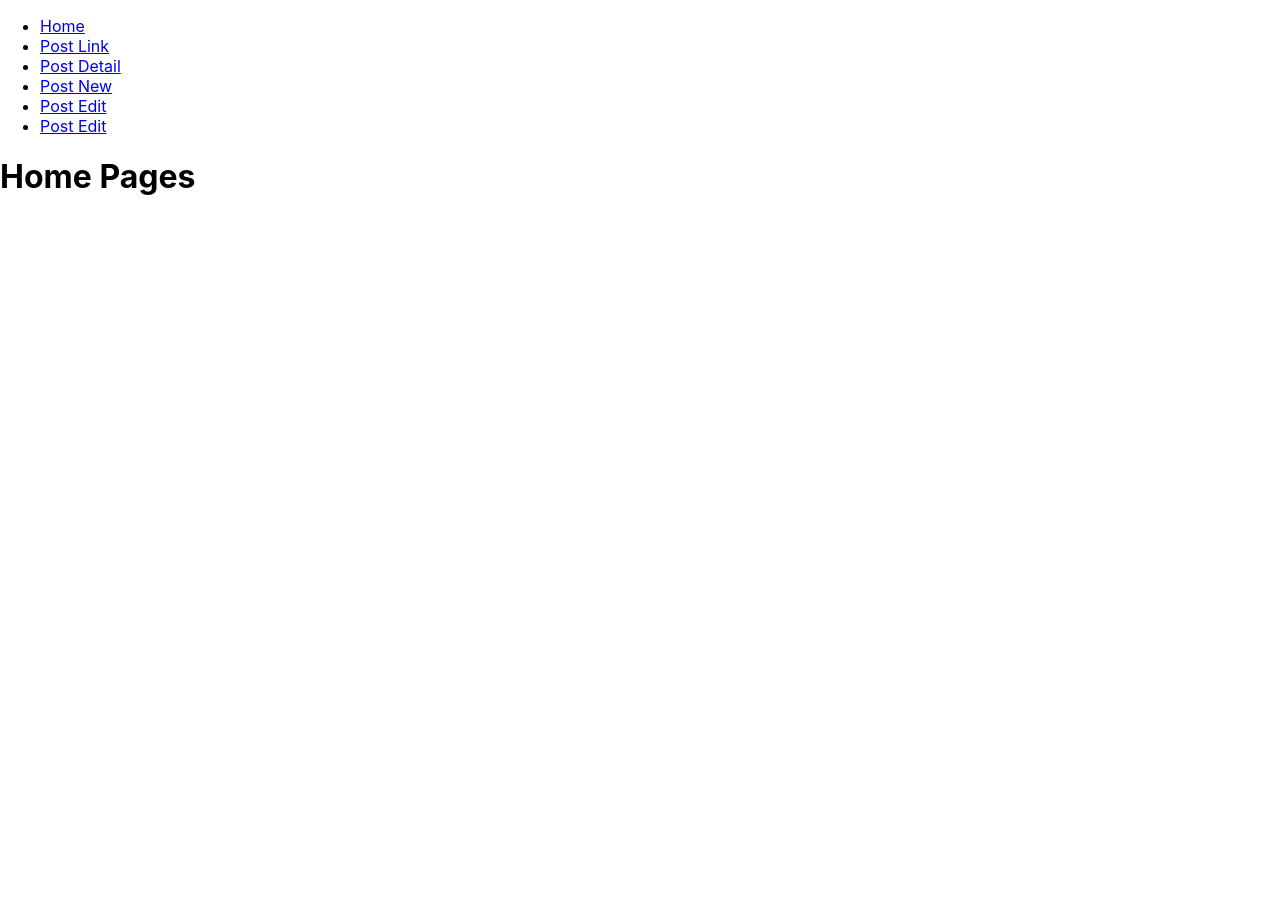
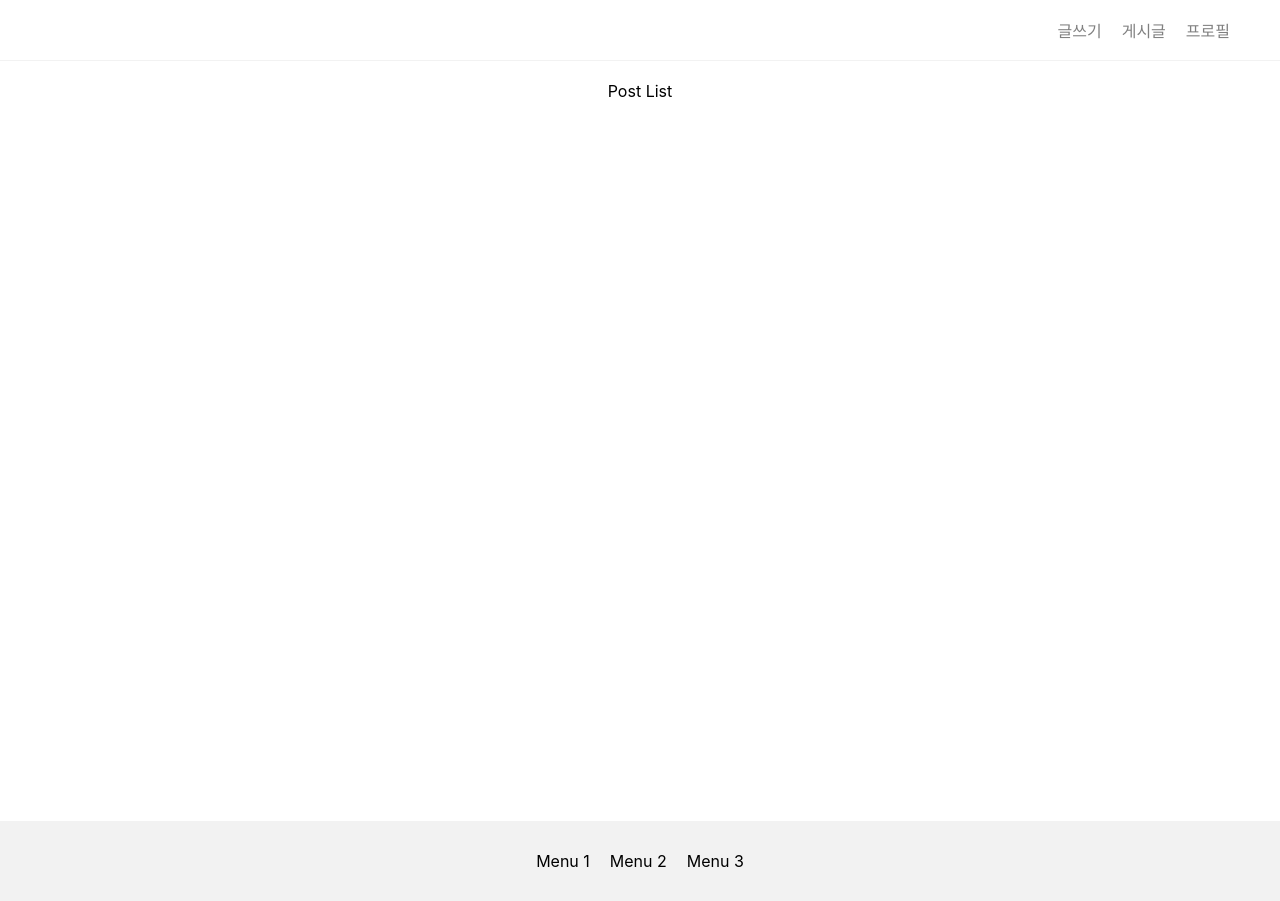
Before and after one commit to korca0220/f-blog-app, a React (Create React App) app: page / in a window 1280 px wide. Before the commit the page ends 800 px from the top, so only its background shows below. Built offline with nearby package versions, Linux system fonts and the light colour scheme.

Commit message:
first layout

```diff
--- a/src/App.tsx
+++ b/src/App.tsx
@@ -1,40 +1,10 @@
-import { Link, Navigate, Route, Routes } from "react-router-dom";
 import "./App.css";
+import Router from "./components/Router";
 
 function App() {
   return (
     <>
-      <ul>
-        <li>
-          <Link to={"/"}> Home </Link>
-        </li>
-        <li>
-          <Link to={"/posts"}> Post Link </Link>
-        </li>
-        <li>
-          <Link to={"/posts/:id"}> Post Detail </Link>
-        </li>
-        <li>
-          <Link to={"/posts/new"}> Post New </Link>
-        </li>
-        <li>
-          <Link to={"/posts/edit/:id"}> Post Edit </Link>
-        </li>
-        <li>
-          <Link to={"/profile"}> Post Edit </Link>
-        </li>
-      </ul>
-      <Routes>
-        <Route path="/" element={<h1>Home Pages</h1>} />
-        <Route path="/posts" element={<h1>Post List Page</h1>} />
-        <Route path="/posts/:id" element={<h1>Post Detail Page</h1>} />
-        <Route path="/posts/new" element={<h1>Post New Page</h1>} />
-        <Route path="/posts/edit/:id" element={<h1>Post Edit Page</h1>} />
-        <Route path="/profile" element={<h1>Profile Page</h1>} />
-        <Route path="*" element={<Navigate replace to={"/"}></Navigate>}>
-          {" "}
-        </Route>
-      </Routes>
+      <Router />
     </>
   );
 }
--- /dev/null
+++ b/src/components/Router.tsx
@@ -0,0 +1,30 @@
+import { Navigate, Route, Routes } from "react-router-dom";
+import Home from "../pages/home";
+import Login from "../pages/login";
+import PostList from "../pages/posts";
+import PostDetail from "../pages/posts/detail";
+import PostEdit from "../pages/posts/edit";
+import PostNew from "../pages/posts/new";
+import Profile from "../pages/profile";
+import SignUp from "../pages/signup";
+
+export default function Router() {
+  return (
+    <>
+      <Routes>
+        <Route path="/" element={<Home />} />
+        <Route path="/posts" element={<PostList />} />
+        <Route path="/posts/:id" element={<PostDetail />} />
+        <Route path="/posts/new" element={<PostNew />} />
+        <Route path="/posts/edit/:id" element={<PostEdit />} />
+        <Route path="/profile" element={<Profile />} />
+        <Route path="/login" element={<Login />} />
+        <Route path="/singup" element={<SignUp />} />
+        <Route
+          path="*"
+          element={<Navigate replace to={"/"}></Navigate>}
+        ></Route>
+      </Routes>
+    </>
+  );
+}
--- a/src/index.css
+++ b/src/index.css
@@ -1,13 +1,51 @@
 body {
   margin: 0;
-  font-family: -apple-system, BlinkMacSystemFont, 'Segoe UI', 'Roboto', 'Oxygen',
-    'Ubuntu', 'Cantarell', 'Fira Sans', 'Droid Sans', 'Helvetica Neue',
+  font-family: -apple-system, BlinkMacSystemFont, "Segoe UI", "Roboto", "Oxygen",
+    "Ubuntu", "Cantarell", "Fira Sans", "Droid Sans", "Helvetica Neue",
     sans-serif;
   -webkit-font-smoothing: antialiased;
   -moz-osx-font-smoothing: grayscale;
 }
 
 code {
-  font-family: source-code-pro, Menlo, Monaco, Consolas, 'Courier New',
+  font-family: source-code-pro, Menlo, Monaco, Consolas, "Courier New",
     monospace;
 }
+
+header {
+  display: flex;
+  justify-content: space-between;
+  flex-direction: row-reverse;
+  border-bottom: 1px solid #f2f2f2;
+  padding: 10px 40px;
+  min-height: 40px;
+  align-items: center;
+}
+
+header a {
+  margin: 0px 10px;
+  text-decoration: none;
+  color: gray;
+}
+
+header a:focus,
+header a:hover {
+  color: black;
+}
+
+footer {
+  background-color: #f2f2f2;
+  min-height: 40px;
+  padding: 20px 40px;
+  text-align: center;
+  display: flex;
+  align-items: center;
+  justify-content: center;
+  gap: 20px;
+}
+
+.post-list {
+  min-height: 90vh;
+  padding: 20px 40px;
+  text-align: center;
+}
--- /dev/null
+++ b/src/pages/home/index.tsx
@@ -0,0 +1,21 @@
+import { Link } from "react-router-dom";
+
+export default function Home() {
+  return (
+    <div>
+      <header>
+        <div>
+          <Link to={"/posts/new"}>글쓰기</Link>
+          <Link to={"/posts"}>게시글</Link>
+          <Link to={"/profile"}>프로필</Link>
+        </div>
+      </header>
+      <div className="post-list">Post List</div>
+      <footer>
+        <div>Menu 1</div>
+        <div>Menu 2</div>
+        <div>Menu 3</div>
+      </footer>
+    </div>
+  );
+}
--- /dev/null
+++ b/src/pages/login/index.tsx
@@ -0,0 +1,3 @@
+export default function Login() {
+  return <h2>Login</h2>;
+}
--- /dev/null
+++ b/src/pages/posts/detail.tsx
@@ -0,0 +1,3 @@
+export default function PostDetail() {
+  return <h1>Post Detail Page</h1>;
+}
--- /dev/null
+++ b/src/pages/posts/edit.tsx
@@ -0,0 +1,3 @@
+export default function PostEdit() {
+  return <h1>Post Edit Page</h1>;
+}
--- /dev/null
+++ b/src/pages/posts/index.tsx
@@ -0,0 +1,3 @@
+export default function PostList() {
+  return <h1>Post List Page</h1>;
+}
--- /dev/null
+++ b/src/pages/posts/new.tsx
@@ -0,0 +1,3 @@
+export default function PostNew() {
+  return <h1>Post New Page</h1>;
+}
--- /dev/null
+++ b/src/pages/profile/index.tsx
@@ -0,0 +1,3 @@
+export default function Profile() {
+  return <h1>Profile Page</h1>;
+}
--- /dev/null
+++ b/src/pages/signup/index.tsx
@@ -0,0 +1,3 @@
+export default function SignUp() {
+  return <h2>SignUp</h2>;
+}
```
